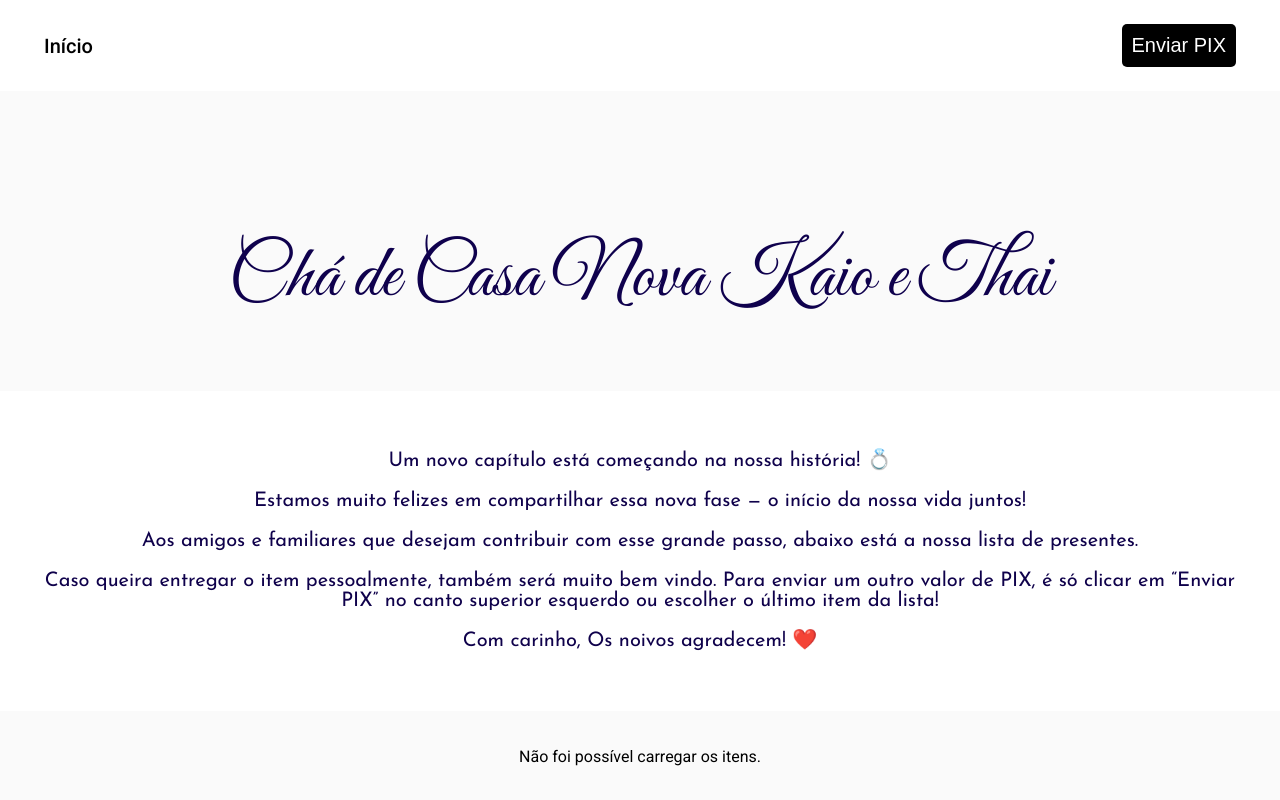
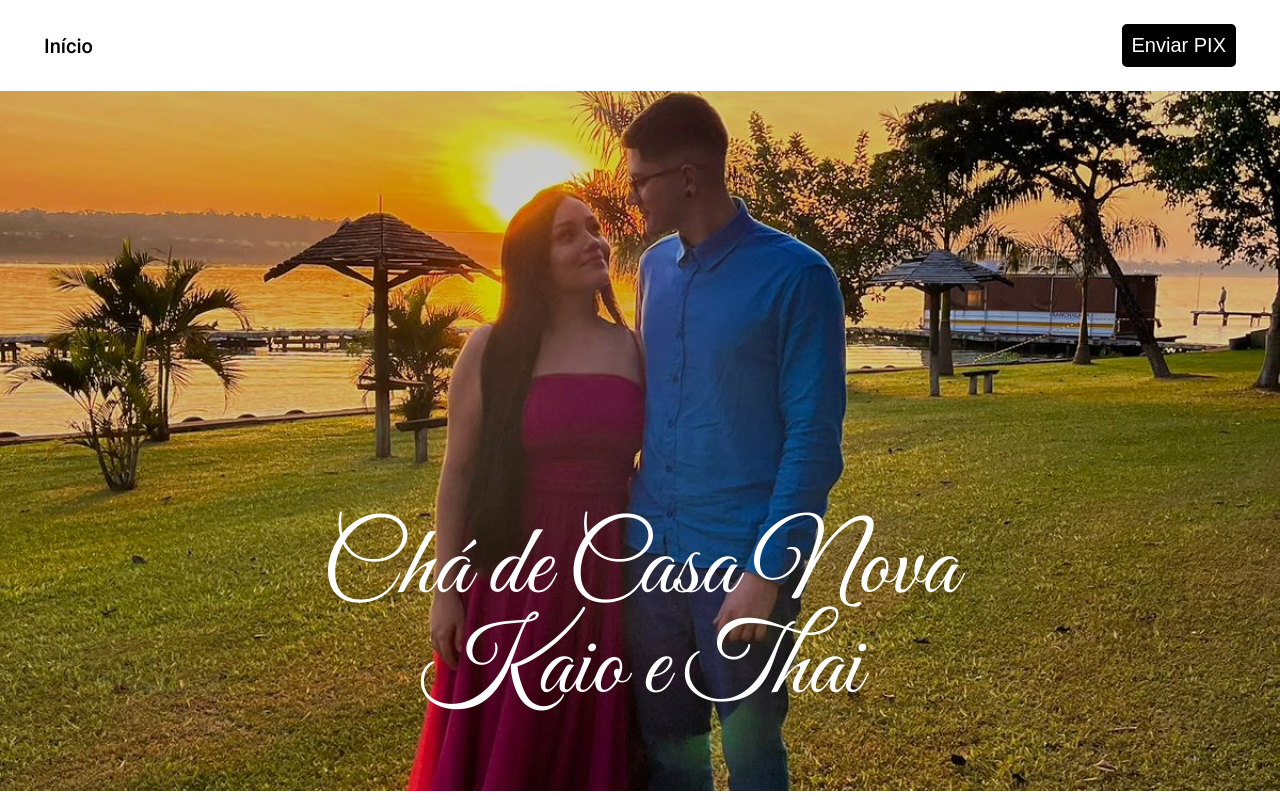
Before and after one commit to DevKaio99/lista-de-presentes-front, a plain HTML site: page index.html in a window 1280 px wide. Shown: the top 800 px of the page. Drawn offline with Linux system fonts and the light colour scheme; no server answers.

Commit message:
adicionando foto de fundo e ajustado reponsividade

```diff
--- a/index.html
+++ b/index.html
@@ -4,7 +4,7 @@
 <head>
   <meta charset="UTF-8">
   <meta name="viewport" content="width=device-width, initial-scale=1.0">
-  <title>Lista de Presentes Kaio & Thai</title>
+  <title>Lista de Presentes Kaio & Thai></title>
   <link rel="stylesheet" href="styles.css">
 </head>
 
@@ -32,7 +32,9 @@
 
   </header>
   <main>
-  <h1 class="titulo">Chá de Casa Nova Kaio e Thai</h1>
+    <div class="capa">
+  <h1 class="titulo">Chá de Casa Nova <br>Kaio e Thai</br></h1>
+  </div>
   <div class="descricao">
     <p class="descricao-texto">Um novo capítulo está começando na nossa história! 💍</p>
     <p class="descricao-texto">Estamos muito felizes em compartilhar essa nova fase — o início da nossa vida juntos!</p>
--- a/principal.css
+++ b/principal.css
@@ -1,9 +1,28 @@
+.capa {
+  height: 400px;
+  width: auto;
+  background-image: url('/img/foto_kt.jpeg');
+  background-repeat: no-repeat; /* Impede que a imagem se repita */
+  background-position: center center; /* Centraliza a imagem */
+  background-size: cover;
+  background-position: center;
+  display: flex;
+  justify-content: center;
+  align-items: center;
+  flex-direction: column;
+
+
+}
+
 .titulo {
   font-family: var(--fonte-titulo);
-    font-size: 60px;
-    text-align: center;
-    margin: 2em 0 .5em 0;
-    color: var(--cor-principal);
+  font-size: 50px;
+  text-align: center;
+  margin: 1.7em 0 .5em 0;
+  color: var(--branco);
+  position: absolute;
+  top: 270px;
+
 }
 
 .descricao {
@@ -178,9 +197,14 @@ button {
 
 
 @media screen and (min-width: 1024px){
+
+  .capa{
+  height: 700px;
+  }
+
   .titulo {
-    font-size: 75px;
-    margin-bottom: 1em;
+    font-size: 100px;
+    top: 350px;
   }
 
   .descricao {
@@ -190,9 +214,18 @@ button {
 }
 
 @media screen and (min-width: 1728px) {
+
+    .capa{
+  height: 600px;
+  margin-left: auto;
+  margin-right: auto;
+  width: 900px;
+  border-radius: 30%;
+  }
     .titulo {
-    font-size: 75px;
-    margin-bottom: 1em;
+    font-size: 90px;
+    position: absolute;
+    top: 290px;
   }
 
   .descricao {
```
